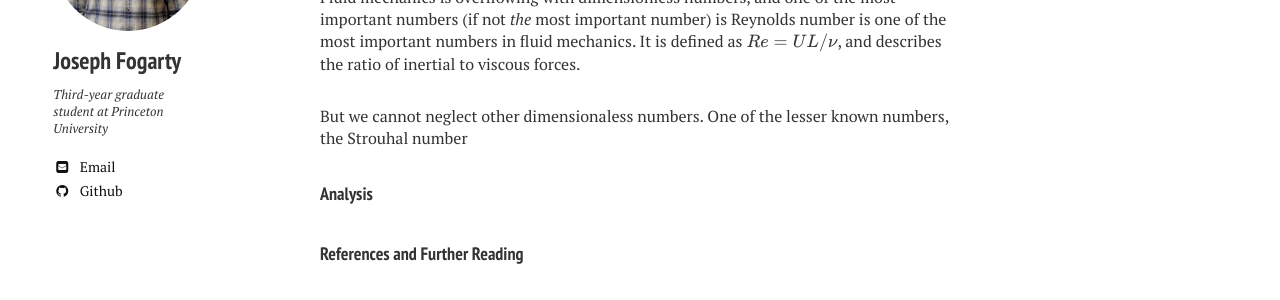
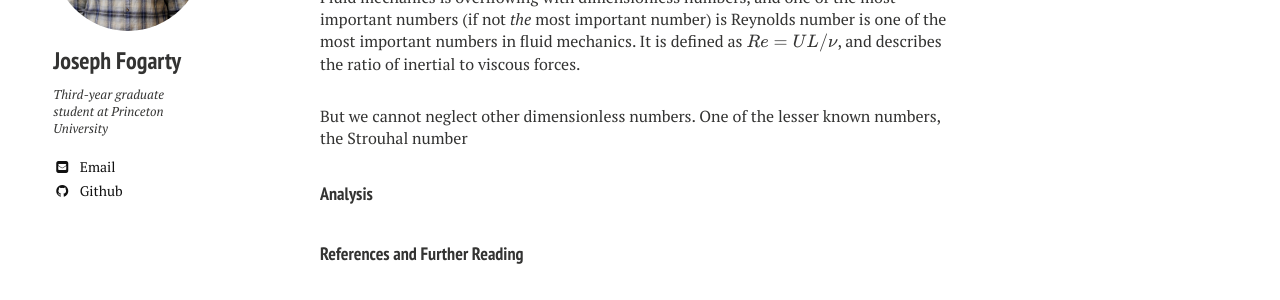
Before and after one commit to josephfogarty/josephfogarty.github.io, a Jekyll site: the page built from examples_add_to_posts/2019-05-15-instabilitiesfinal.md, in a window 1280 px wide. Shown: the part 350-650 px from the top of the page. Built offline with Jekyll 4.4.1, drawn with Linux system fonts in a browser that asks for light colours; nearby versions of some CDN libraries; formulas are drawn with MathJax 3.

Commit message:
post update

```diff
--- a/examples_add_to_posts/2019-05-15-instabilitiesfinal.md
+++ b/examples_add_to_posts/2019-05-15-instabilitiesfinal.md
@@ -14,7 +14,7 @@
 
 Fluid mechanics is overflowing with dimensionless numbers, and one of the most important numbers (if not _the_ most important number) is Reynolds number is one of the most important numbers  in fluid mechanics. It is defined as $$Re=UL/\nu$$, and describes the ratio of inertial to viscous forces.
 
-But we cannot neglect other dimensionaless numbers. One of the lesser known numbers, the Strouhal number
+But we cannot neglect other dimensionless numbers. One of the lesser known numbers, the Strouhal number
 
 #### Analysis
 
```
Also changed, not shown: _posts/2020-01-20-wallis.md (+1 -2 lines).
